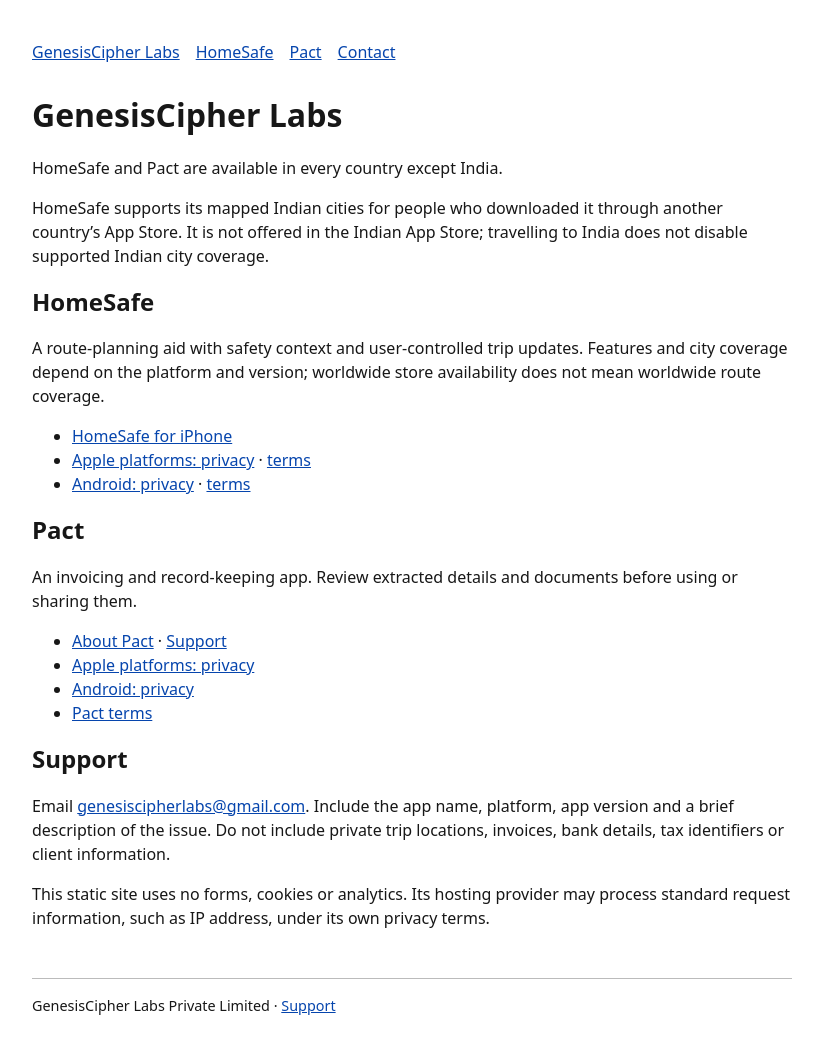
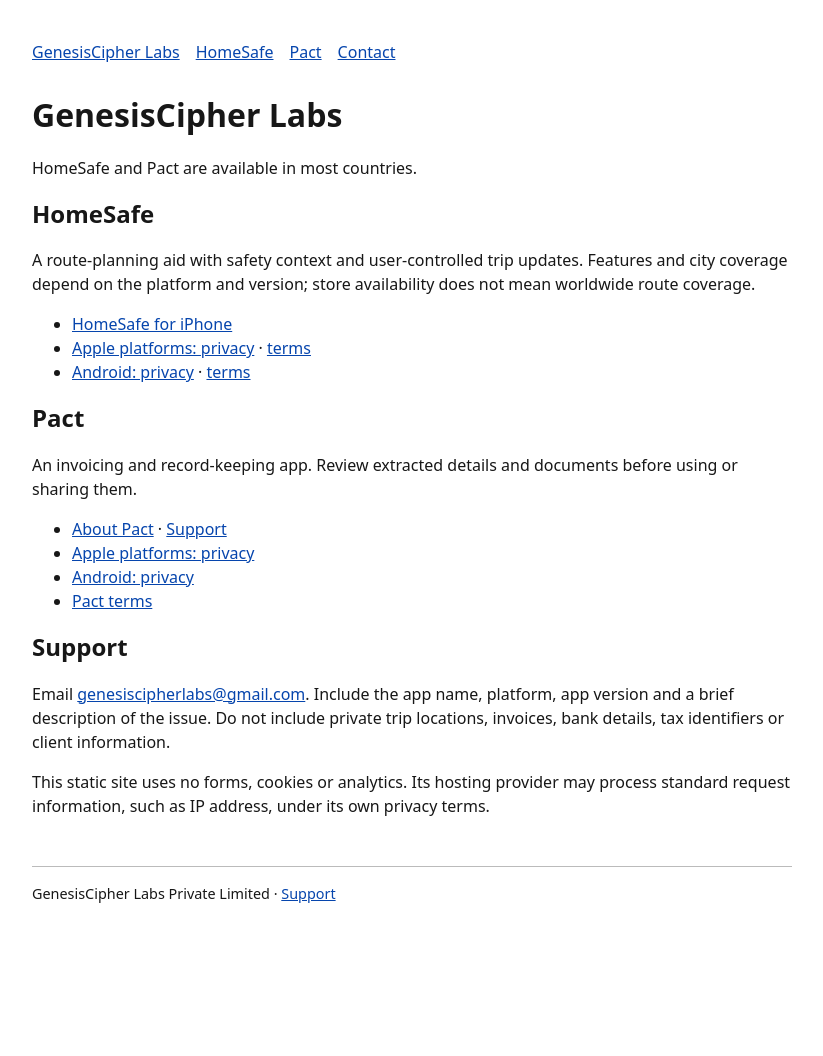
Before and after one commit to GenesisCipher-Labs/genesiscipher-labs.github.io, a Jekyll site: the page built from index.md, in a window 1280 px wide. Shown: the whole page, without its empty margins (228-1051 px from the left). Built offline with Jekyll 4.4.1, drawn with Linux system fonts in a browser that asks for light colours; after the commit the page ends 944 px from its top, so only the background shows below that.

Commit message:
chore: update

```diff
--- a/index.md
+++ b/index.md
@@ -6,13 +6,11 @@
 
 # GenesisCipher Labs
 
-HomeSafe and Pact are available in every country except India.
-
-HomeSafe supports its mapped Indian cities for people who downloaded it through another country’s App Store. It is not offered in the Indian App Store; travelling to India does not disable supported Indian city coverage.
+HomeSafe and Pact are available in most countries.
 
 ## HomeSafe
 
-A route-planning aid with safety context and user-controlled trip updates. Features and city coverage depend on the platform and version; worldwide store availability does not mean worldwide route coverage.
+A route-planning aid with safety context and user-controlled trip updates. Features and city coverage depend on the platform and version; store availability does not mean worldwide route coverage.
 
 - [HomeSafe for iPhone](/get/)
 - [Apple platforms: privacy](/privacy/) · [terms](/terms/)
--- a/tools/check_content_sync.py
+++ b/tools/check_content_sync.py
@@ -52,9 +52,9 @@
                     if isinstance(node, ast.Assign) and any(isinstance(t, ast.Name) and t.id == 'EXCLUDED' for t in node.targets))
     if excluded != {'IND'}:
         failures.append('Availability script contradicts the India-only exclusion')
-    for file in ['index.md', 'privacy.md', 'terms.md', 'get/index.html']:
-        if 'another country’s App Store' not in (SITE / file).read_text():
-            failures.append(f'{file}: missing Indian-city/storefront distinction')
+    for file in ['index.md', 'privacy.md', 'terms.md']:
+        if 'except India' in (SITE / file).read_text():
+            failures.append(f'{file}: public pages state availability in general terms only')
     if failures:
         print('\n'.join('FAIL: ' + item for item in failures), file=sys.stderr)
         return 1
--- a/tools/check_site.py
+++ b/tools/check_site.py
@@ -89,8 +89,8 @@
                             failures.append(f'{route}: structured FAQ differs from visible content')
                 if node.get('@type') == 'MobileApplication':
                     areas = {area['name'] for area in node['areaServed']}
-                    if not {'Delhi NCR', 'Mumbai', 'Bengaluru', 'Pune', 'Hyderabad'} <= areas:
-                        failures.append('HomeSafe structured coverage omits supported Indian cities')
+                    if not {'San Francisco', 'New York City', 'Los Angeles', 'Chicago', 'Seattle'} <= areas:
+                        failures.append('HomeSafe structured coverage omits supported US cities')
     for route, page in pages.items():
         for href in page.links:
             url = urllib.parse.urlsplit(urllib.parse.urljoin(ORIGIN + route, href))
```
Also changed, not shown: RELEASE_AVAILABILITY.md (+1 -1 lines), pact.md (+1 -1 lines), privacy.md (+4 -4 lines), terms.md (+3 -3 lines).
